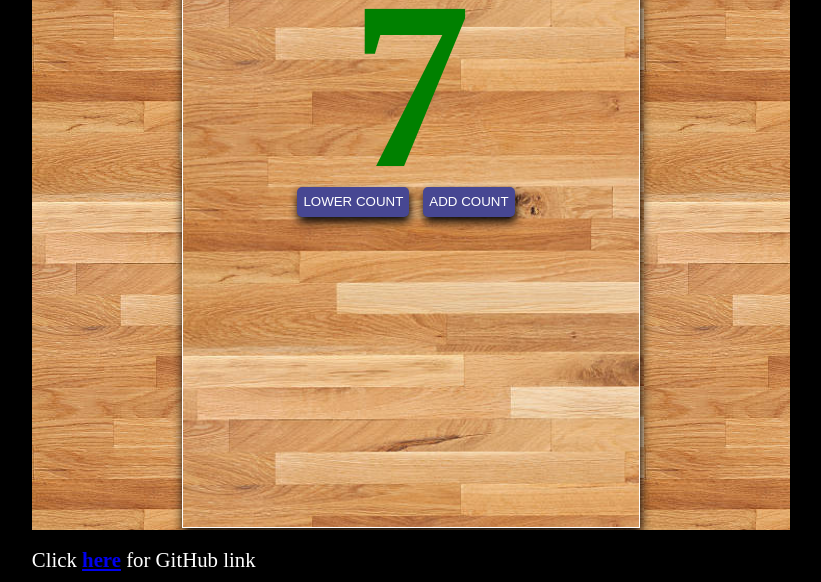
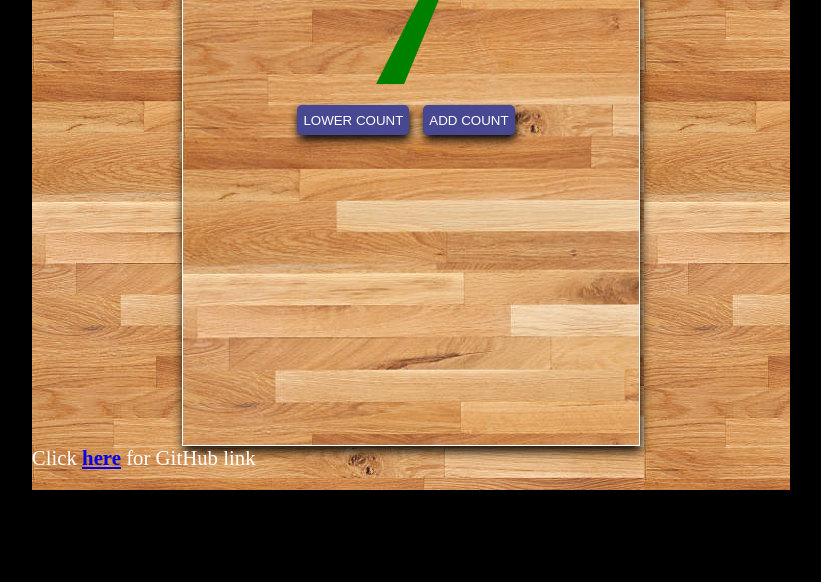
Before and after one commit to Bromooo/counter, a plain HTML site: page index.html in a window 1280 px wide. Shown: the part 218-800 px from the top of the page, without its empty margins (229-1050 px from the left). Drawn offline with Linux system fonts and the light colour scheme.

Commit message:
Update styles.css

```diff
--- a/css/styles.css
+++ b/css/styles.css
@@ -7,7 +7,7 @@ div.outer{
     height: 75vh;
     width: 60%;
     /* padding: 70px; */
-    padding-top: 70px;
+    padding-top: 30px;
     padding-bottom: 70px;
     margin: auto;
 }
@@ -33,6 +33,10 @@ div h2{
 p {
     color: #FFF;
     font-size: 1.3rem;
+    margin: auto;
+    margin-top: 0;
+    margin-bottom: 0;
+
 }
 
 button{
```
